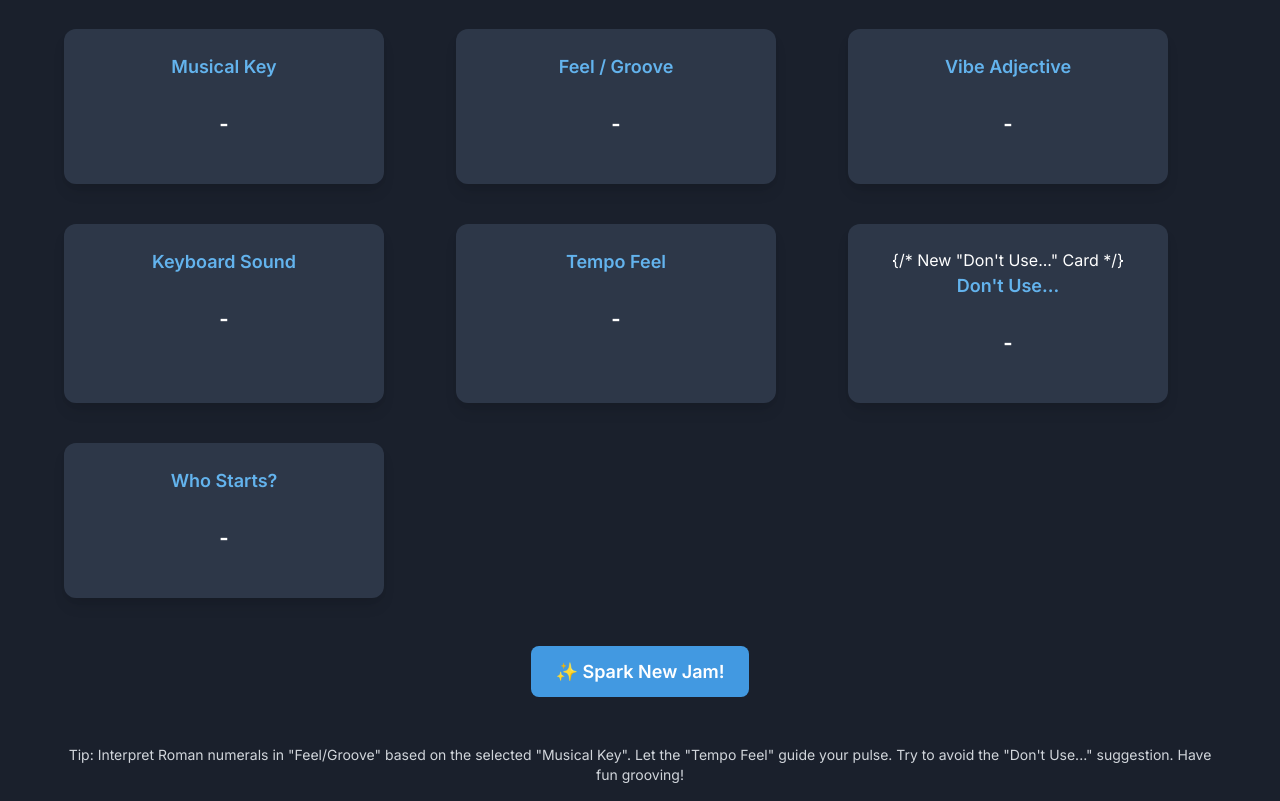
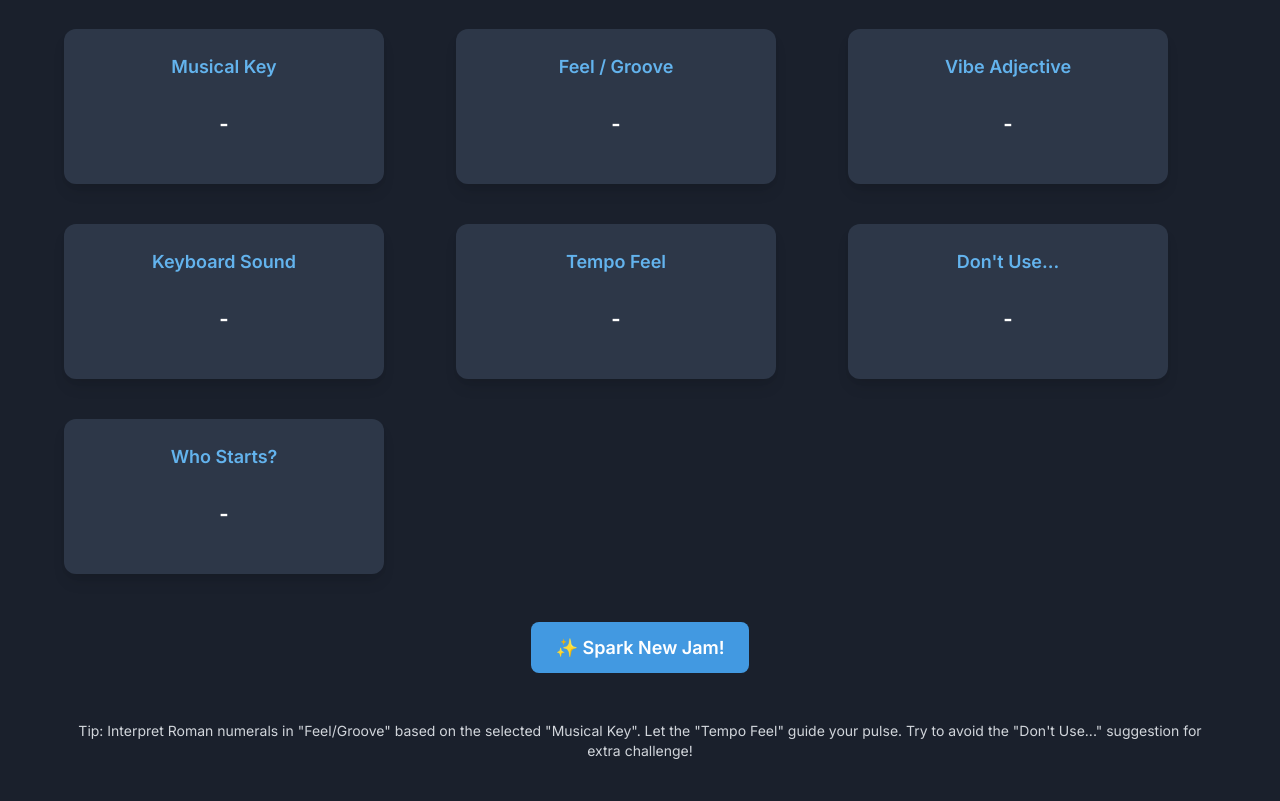
Before and after one commit to pour-over/jam-spark-generator, a plain HTML site: page index.html in a window 1280 px wide. Shown: the part 103-904 px from the top of the page. After the commit the page ends 880 px from the top, so only its background shows below. Drawn offline with nearby package versions, Linux system fonts and the light colour scheme.

Commit message:
Update index.html

```diff
--- a/index.html
+++ b/index.html
@@ -107,7 +107,8 @@
                 <h2>Tempo Feel</h2>
                 <p id="jamTempo">-</p>
             </div>
-            <div class="card"> {/* New "Don't Use..." Card */}
+            <div class="card">
+                <!-- New "Don't Use..." Card -->
                 <h2>Don't Use...</h2>
                 <p id="jamDontUse">-</p>
             </div>
@@ -125,7 +126,7 @@
         </button>
 
         <footer class="mt-12 text-sm">
-            <p class="text-gray-300">Tip: Interpret Roman numerals in "Feel/Groove" based on the selected "Musical Key". Let the "Tempo Feel" guide your pulse. Try to avoid the "Don't Use..." suggestion. Have fun grooving!</p>
+            <p class="text-gray-300">Tip: Interpret Roman numerals in "Feel/Groove" based on the selected "Musical Key". Let the "Tempo Feel" guide your pulse. Try to avoid the "Don't Use..." suggestion for extra challenge!</p>
         </footer>
     </div>
 
@@ -189,7 +190,7 @@
                 "Lumbering Giant", "Tiptoe Quiet", "Galloping Horse"
             ];
 
-            const dontUsePhrases = [ // New array for "Don't Use..."
+            const dontUsePhrases = [
                 "The Root Note", "Beat One", "Quarter Notes", "Your Right Hand", "Your Eyes",
                 "The Fifth", "The Tonic Chord", "A Scale", "A Lick You Know", "The Blues Scale",
                 "Syncopation", "The Bridge", "Repetition", "Silence", "The Downbeat",
@@ -204,7 +205,7 @@
             const adjectiveElement = document.getElementById('jamAdjective');
             const keyboardSoundElement = document.getElementById('keyboardSound');
             const tempoElement = document.getElementById('jamTempo');
-            const dontUseElement = document.getElementById('jamDontUse'); // New "Don't Use..." element
+            const dontUseElement = document.getElementById('jamDontUse');
             const starterElement = document.getElementById('jamStarter').querySelector('span:first-child');
             const spinnerIcon = document.getElementById('spinnerIcon');
             const generateButton = document.getElementById('generateButton');
@@ -237,7 +238,7 @@
                     adjectiveElement.textContent = getRandomElement(vibeAdjectives);
                     keyboardSoundElement.textContent = getRandomElement(keyboardSounds);
                     tempoElement.textContent = getRandomElement(tempoDescriptors);
-                    dontUseElement.textContent = getRandomElement(dontUsePhrases); // Set "Don't Use..." phrase
+                    dontUseElement.textContent = getRandomElement(dontUsePhrases);
                     starterElement.textContent = getRandomElement(players);
 
                     spinnerIcon.classList.add('hidden');
```
